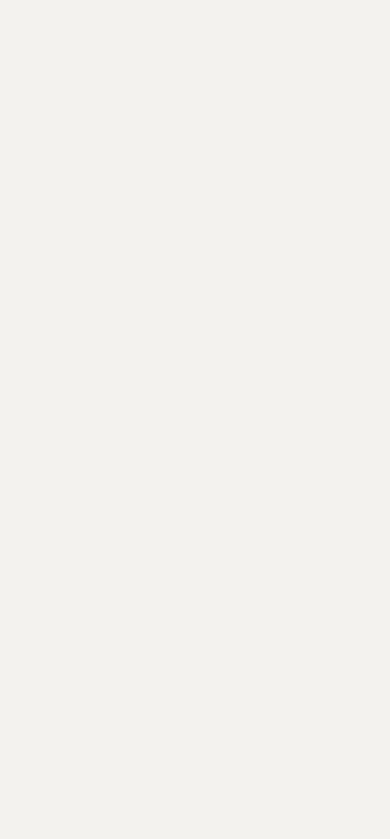
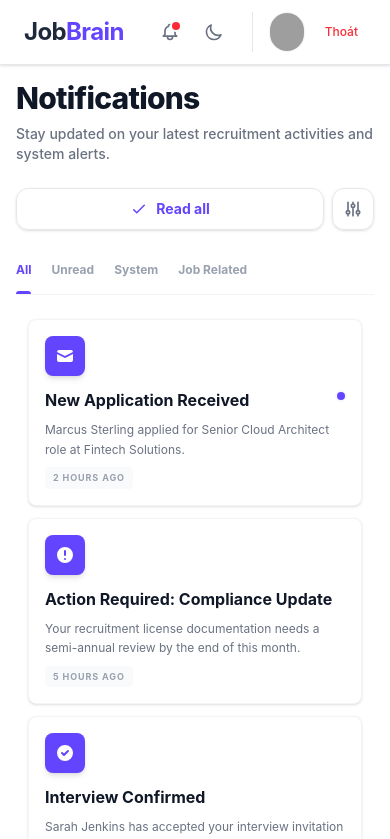
Before and after one commit to baohuy6505/JobBrain, a React app in the folder frontend/: page /notifications in a window 390 px wide. Before the commit this address had no page. Shown: the top 839 px of the page. Built offline with nearby package versions, Linux system fonts and the light colour scheme; grey boxes are pictures that could not be loaded; the HTML template or start-up script is replaced by a standard one.

Commit message:
feat: update notification UI and fix responsive issues

```diff
--- a/frontend/src/App.jsx
+++ b/frontend/src/App.jsx
@@ -6,6 +6,7 @@ import RegisterPage from "./pages/RegisterPage/RegisterPage";
 import HomePage from "./pages/HomePage/Homepage";
 import Admin from "./pages/Admin";
 import MessagesPage from "./pages/MessagesPage/MessagesPage";
+import NotificationsPage from "./pages/NotificationsPage/NotificationsPage";
 
 function App() {
   return (
@@ -13,6 +14,7 @@ function App() {
       <Route path="/" element={<MainLayout />}>
         <Route index element={<HomePage />} />
         <Route path="messages" element={<MessagesPage />} />
+        <Route path="notifications" element={<NotificationsPage />} />
         <Route path="admin" element={<Admin />} />
       </Route>
       <Route path="login" element={<LoginPage />} />
--- a/frontend/src/Components/Header/Header.jsx
+++ b/frontend/src/Components/Header/Header.jsx
@@ -3,7 +3,7 @@ import { HiOutlineBell, HiOutlineMoon, HiOutlineSun } from "react-icons/hi";
 import { Link, NavLink } from "react-router-dom";
 
 const Header = () => {
-  // State người dùng (Để null nếu muốn test trạng thái chưa đăng nhập)
+  // State người dùng
   const [user, setUser] = useState({
     name: "Vinh Hà",
     age: 21,
@@ -46,14 +46,18 @@ const Header = () => {
       <div className="flex items-center space-x-5">
         {user ? (
           <div className="flex items-center space-x-4">
-            {/* Notifications */}
-            <button className="text-gray-500 hover:text-[#6344ff] text-xl relative p-1">
+            {/* CẬP NHẬT: Notifications chuyển thành Link */}
+            <Link
+              to="/notifications"
+              className="text-gray-500 hover:text-[#6344ff] text-xl relative p-1 transition-colors"
+            >
               <HiOutlineBell />
+              {/* Dấu chấm đỏ thông báo */}
               <span className="absolute top-1 right-1 block h-2 w-2 rounded-full bg-red-500 ring-2 ring-white"></span>
-            </button>
+            </Link>
 
             {/* Dark Mode Toggle */}
-            <button className="text-gray-500 hover:text-[#6344ff] text-xl p-1">
+            <button className="text-gray-500 hover:text-[#6344ff] text-xl p-1 transition-colors">
               <HiOutlineMoon />
             </button>
 
@@ -85,7 +89,6 @@ const Header = () => {
             </div>
           </div>
         ) : (
-          /* Trường hợp: CHƯA ĐĂNG NHẬP */
           <div className="flex items-center space-x-2">
             <Link
               to="/login"
--- a/frontend/src/Components/Messages/ConversationItem.jsx
+++ b/frontend/src/Components/Messages/ConversationItem.jsx
@@ -45,5 +45,4 @@ const ConversationItem = ({ data, isActive }) => {
     </div>
   );
 };
-
 export default ConversationItem;
--- /dev/null
+++ b/frontend/src/Components/Notification/NotificationCard.jsx
@@ -0,0 +1,60 @@
+import React from "react";
+import {
+  HiMail,
+  HiExclamationCircle,
+  HiCheckCircle,
+  HiChatAlt2,
+} from "react-icons/hi";
+
+const NotificationCard = ({ data }) => {
+  const getIcon = (type) => {
+    switch (type) {
+      case "new_application":
+        return <HiMail />;
+      case "compliance":
+        return <HiExclamationCircle />;
+      case "interview":
+        return <HiCheckCircle />;
+      case "message":
+        return <HiChatAlt2 />;
+      default:
+        return <HiMail />;
+    }
+  };
+
+  return (
+    <div className="w-full max-w-4xl mx-auto px-3 sm:px-4 md:px-0">
+      <div className="flex flex-col sm:flex-row sm:items-start gap-3 sm:gap-4 p-4 sm:p-5 md:p-6 rounded-lg sm:rounded-2xl border border-gray-100 bg-white shadow-sm hover:shadow-md transition-all duration-200 mb-3 sm:mb-4 group cursor-pointer active:shadow-sm sm:active:shadow-lg">
+        {/* Icon Box */}
+        <div className="w-10 h-10 sm:w-12 sm:h-12 rounded-lg sm:rounded-xl bg-[#6344ff] flex items-center justify-center text-white text-xl sm:text-2xl shrink-0 shadow-md sm:shadow-lg sm:shadow-purple-100">
+          {getIcon(data.type)}
+        </div>
+
+        {/* Nội dung thông báo */}
+        <div className="flex-1 min-w-0">
+          <div className="flex items-start sm:items-center gap-2 mb-2 sm:mb-1">
+            <h4 className="font-bold text-gray-900 text-base sm:text-lg break-words line-clamp-2 flex-1">
+              {data.title}
+            </h4>
+            {/* Chấm tròn báo chưa đọc */}
+            {data.unread && (
+              <span className="w-2 h-2 sm:w-2.5 sm:h-2.5 bg-[#6344ff] rounded-full ring-2 sm:ring-4 ring-purple-50 shrink-0 mt-1 sm:mt-0"></span>
+            )}
+          </div>
+
+          <p className="text-gray-500 text-xs sm:text-sm leading-relaxed mb-2 sm:mb-3 line-clamp-3">
+            {data.content}
+          </p>
+
+          <div className="flex items-center gap-2">
+            <span className="text-[9px] sm:text-[10px] font-bold text-gray-400 uppercase tracking-widest bg-gray-50 px-2 py-1 rounded whitespace-nowrap">
+              {data.time}
+            </span>
+          </div>
+        </div>
+      </div>
+    </div>
+  );
+};
+
+export default NotificationCard;
--- a/frontend/src/layouts/MainLayout.jsx
+++ b/frontend/src/layouts/MainLayout.jsx
@@ -1,18 +1,24 @@
-import { Outlet } from "react-router-dom";
+import { Outlet, useLocation } from "react-router-dom";
 import Header from "../Components/Header/Header";
 import Footer from "../Components/Footer/Footer";
 
 const MainLayout = () => {
+  // 1. Lấy thông tin đường dẫn hiện tại (URL)
+  const location = useLocation();
+
+  // 2. Kiểm tra xem trang hiện tại có phải là trang tin nhắn không
+  const isMessagesPage = location.pathname === "/messages";
+
   return (
     <div className="min-h-screen flex flex-col bg-gray-50">
       <Header />
 
-      {/* BỎ container mx-auto ở đây để các Section như Hero có thể tràn viền */}
       <main className="flex-grow w-full">
         <Outlet />
       </main>
 
-      <Footer />
+      {/* 3. Chỉ hiển thị Footer nếu KHÔNG PHẢI là trang tin nhắn */}
+      {!isMessagesPage && <Footer />}
     </div>
   );
 };
--- /dev/null
+++ b/frontend/src/pages/NotificationsPage/NotificationsPage.jsx
@@ -0,0 +1,123 @@
+import React, { useState } from "react";
+import {
+  HiOutlineCheck,
+  HiOutlineAdjustments,
+  HiChevronDown,
+} from "react-icons/hi";
+import NotificationCard from "../../Components/Notification/NotificationCard";
+
+const NotificationsPage = () => {
+  const [activeTab, setActiveTab] = useState("All");
+  const tabs = ["All", "Unread", "System", "Job Related"];
+
+  const [notifications, setNotifications] = useState([
+    {
+      id: 1,
+      type: "new_application",
+      title: "New Application Received",
+      content:
+        "Marcus Sterling applied for Senior Cloud Architect role at Fintech Solutions.",
+      time: "2 HOURS AGO",
+      unread: true,
+    },
+    {
+      id: 2,
+      type: "compliance",
+      title: "Action Required: Compliance Update",
+      content:
+        "Your recruitment license documentation needs a semi-annual review by the end of this month.",
+      time: "5 HOURS AGO",
+      unread: false,
+    },
+    {
+      id: 3,
+      type: "interview",
+      title: "Interview Confirmed",
+      content:
+        "Sarah Jenkins has accepted your interview invitation for Lead Editorial Designer.",
+      time: "YESTERDAY AT 4:15 PM",
+      unread: false,
+    },
+    {
+      id: 4,
+      type: "message",
+      title: "New Message from Client",
+      content:
+        "The hiring manager at Editorial Architect Ltd sent you a direct message regarding the candidate pipeline.",
+      time: "YESTERDAY AT 11:30 AM",
+      unread: true,
+    },
+  ]);
+
+  return (
+    // Thay pt-28 thành pt-20 trên mobile để tiết kiệm không gian
+    <div className="min-h-screen bg-white pt-20 md:pt-28 pb-10 md:pb-20 px-4">
+      <div className="max-w-4xl mx-auto">
+        {/* Header: Title & Actions */}
+        {/* Mobile: Căn giữa và xếp chồng | Desktop: Căn dưới và dàn hàng ngang */}
+        <div className="flex flex-col md:flex-row md:items-end justify-between gap-6 mb-8 md:mb-12">
+          <div className="text-left">
+            <h1 className="text-3xl md:text-4xl font-extrabold text-gray-900 mb-2 tracking-tight">
+              Notifications
+            </h1>
+            <p className="text-gray-500 font-medium text-sm md:text-base">
+              Stay updated on your latest recruitment activities and system
+              alerts.
+            </p>
+          </div>
+
+          {/* Nút bấm trên mobile sẽ chiếm toàn chiều ngang hoặc dàn hàng ngang tùy ý */}
+          <div className="flex items-center gap-2 md:gap-3">
+            <button className="flex-1 md:flex-none flex items-center justify-center gap-2 px-4 md:px-5 py-2.5 border border-gray-200 rounded-xl text-sm font-bold text-[#6344ff] hover:bg-purple-50 transition-all shadow-sm active:scale-95 whitespace-nowrap">
+              <HiOutlineCheck className="text-lg" />
+              <span className="hidden xs:inline">Mark all as read</span>
+              <span className="xs:hidden">Read all</span>
+            </button>
+            <button className="p-2.5 border border-gray-200 rounded-xl text-gray-500 hover:bg-gray-50 transition-all shadow-sm">
+              <HiOutlineAdjustments className="text-xl" />
+            </button>
+          </div>
+        </div>
+
+        {/* Tabs: Navigation Filter */}
+        {/* Dùng overflow-x-auto để mobile có thể vuốt ngang nếu tabs quá dài */}
+        <div className="flex items-center gap-5 md:gap-8 border-b border-gray-100 mb-6 md:mb-8 overflow-x-auto no-scrollbar scroll-smooth">
+          {tabs.map((tab) => (
+            <button
+              key={tab}
+              onClick={() => setActiveTab(tab)}
+              className={`pb-4 text-xs md:text-sm font-bold transition-all relative whitespace-nowrap ${
+                activeTab === tab
+                  ? "text-[#6344ff]"
+                  : "text-gray-400 hover:text-gray-600"
+              }`}
+            >
+              {tab}
+              {activeTab === tab && (
+                <div className="absolute bottom-0 left-0 w-full h-[3px] bg-[#6344ff] rounded-t-full"></div>
+              )}
+            </button>
+          ))}
+        </div>
+
+        {/* List: Hiển thị các NotificationCard */}
+        {/* Tăng khoảng cách space-y nhẹ trên desktop */}
+        <div className="space-y-3 md:space-y-4">
+          {notifications.map((item) => (
+            <NotificationCard key={item.id} data={item} />
+          ))}
+        </div>
+
+        {/* Load More Button */}
+        <div className="mt-10 md:mt-12 flex justify-center">
+          <button className="w-full md:w-auto px-8 py-3.5 bg-[#6344ff] text-white rounded-2xl font-bold hover:bg-[#5235e5] transition-all flex items-center justify-center gap-2 shadow-xl shadow-purple-100 active:scale-95">
+            Load More Notifications
+            <HiChevronDown className="text-xl" />
+          </button>
+        </div>
+      </div>
+    </div>
+  );
+};
+
+export default NotificationsPage;
```
Also changed, not shown: frontend/src/pages/MessagesPage/MessagesPage.jsx (+157 -95 lines).
